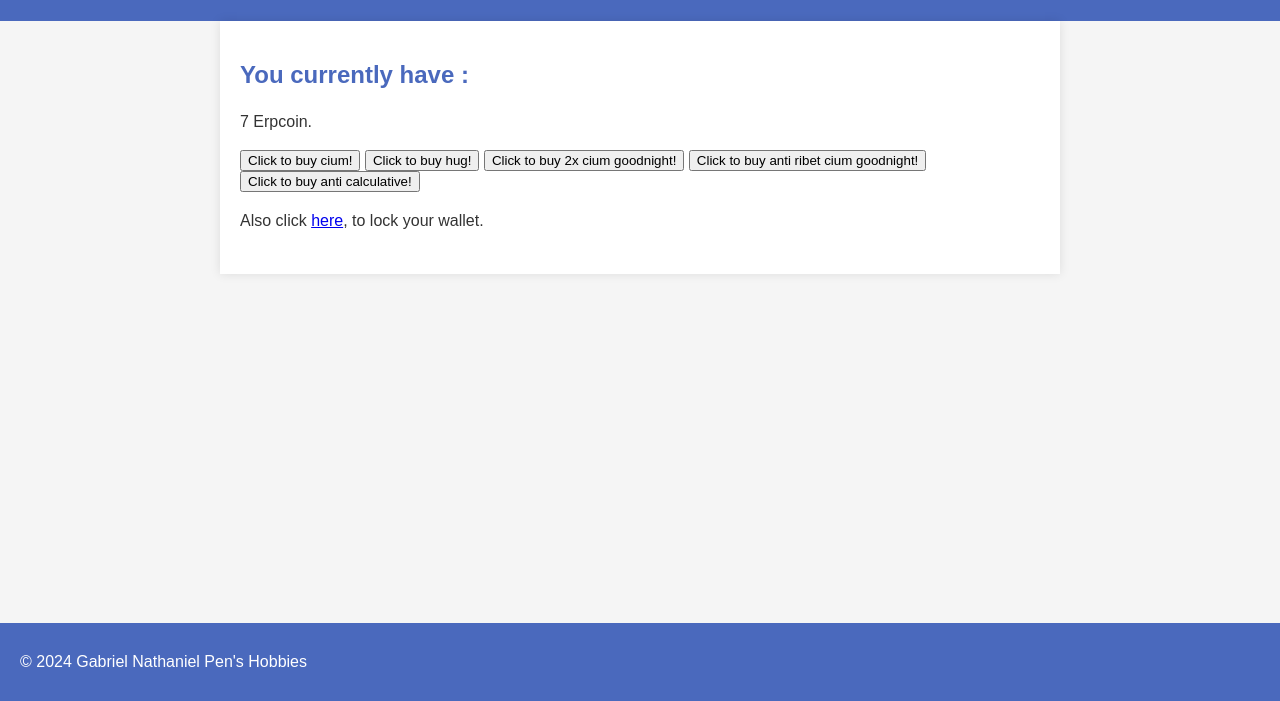
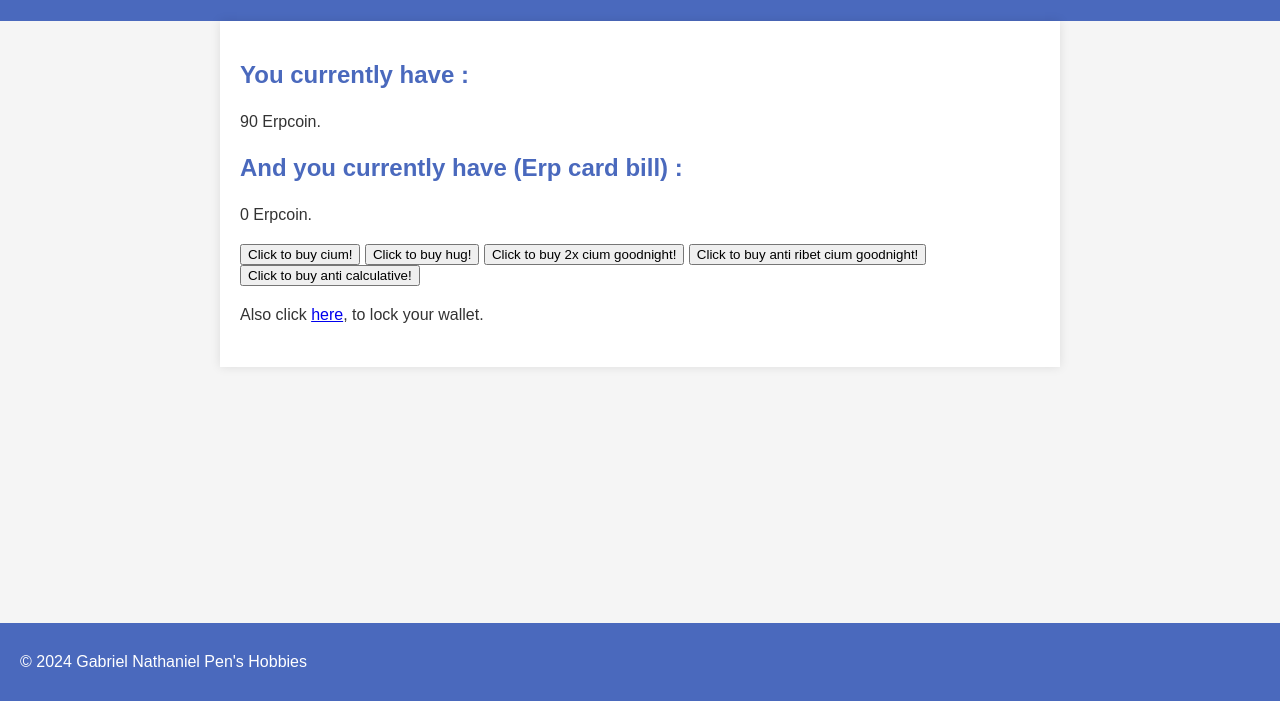
Before and after one commit to vialonitasuhardiman/vialonitasuhardiman.github.io, a plain HTML site: page En7SgcPRBP5AoFcLpbLzZFoxhYCKUeaDAM7Pr6evZVXhZD5yjmL6dzMM9n2FcMVb.html in a window 1280 px wide. Shown: the part 99-800 px from the top of the page. Drawn offline with Linux system fonts and the light colour scheme.

Commit message:
Update En7SgcPRBP5AoFcLpbLzZFoxhYCKUeaDAM7Pr6evZVXhZD5yjmL6dzMM9n2FcMVb.html

```diff
--- a/En7SgcPRBP5AoFcLpbLzZFoxhYCKUeaDAM7Pr6evZVXhZD5yjmL6dzMM9n2FcMVb.html
+++ b/En7SgcPRBP5AoFcLpbLzZFoxhYCKUeaDAM7Pr6evZVXhZD5yjmL6dzMM9n2FcMVb.html
@@ -56,7 +56,9 @@
     <div class="container">
         <div class="content">
             <h2>You currently have : </h2>
-            <p>7 Erpcoin.</p>
+            <p>90 Erpcoin.</p>
+            <h2>And you currently have (Erp card bill) : </h2>
+            <p>0 Erpcoin.</p>
             <button type="button" onclick="alert('Show message to erp to purchase : v (value) = 2, n (name) = cium')">Click to buy cium!</button>
             <button type="button" onclick="alert('Show message to erp to purchase : v (value) = 1, n (name) = hug')">Click to buy hug!</button>
             <button type="button" onclick="alert('Show message to erp to purchase : v (value) = 5, n (name) = 2xciumgoodnight')">Click to buy 2x cium goodnight!</button>
```
